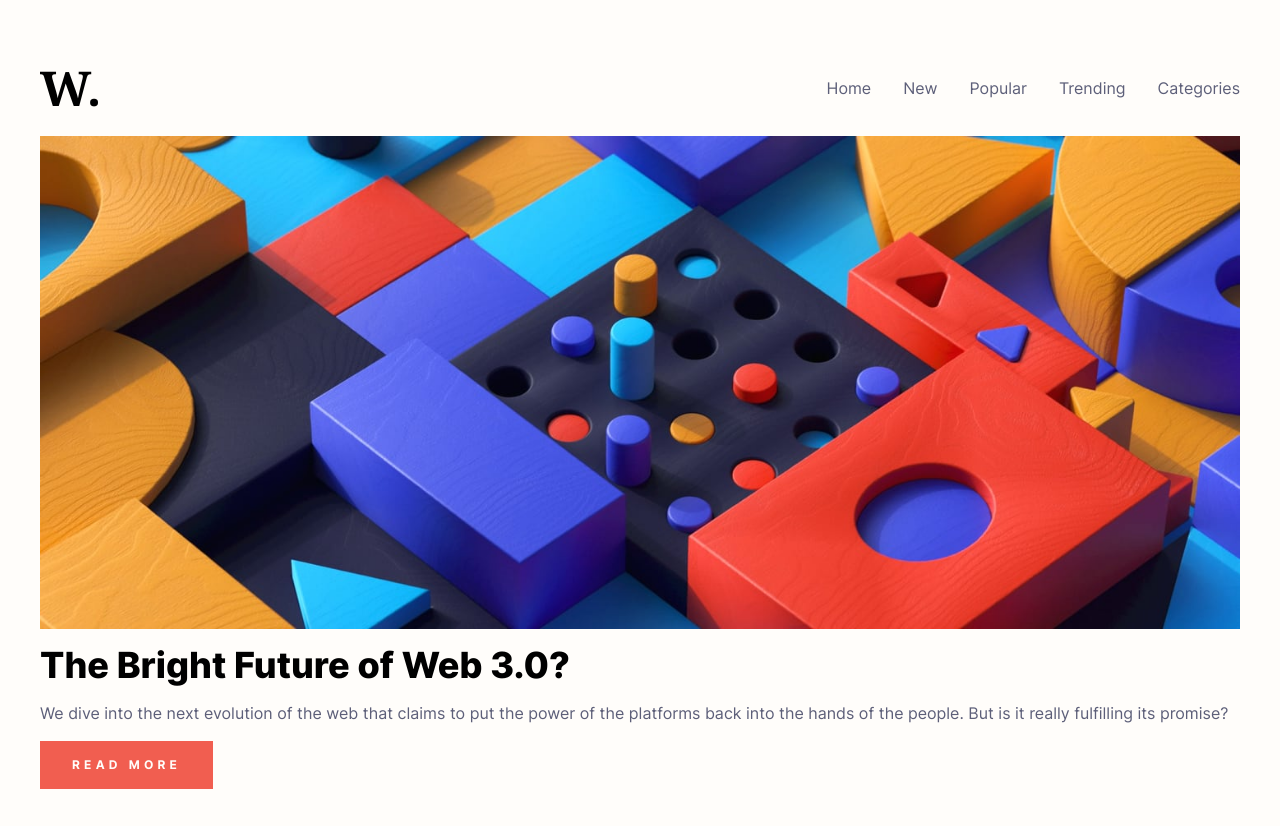
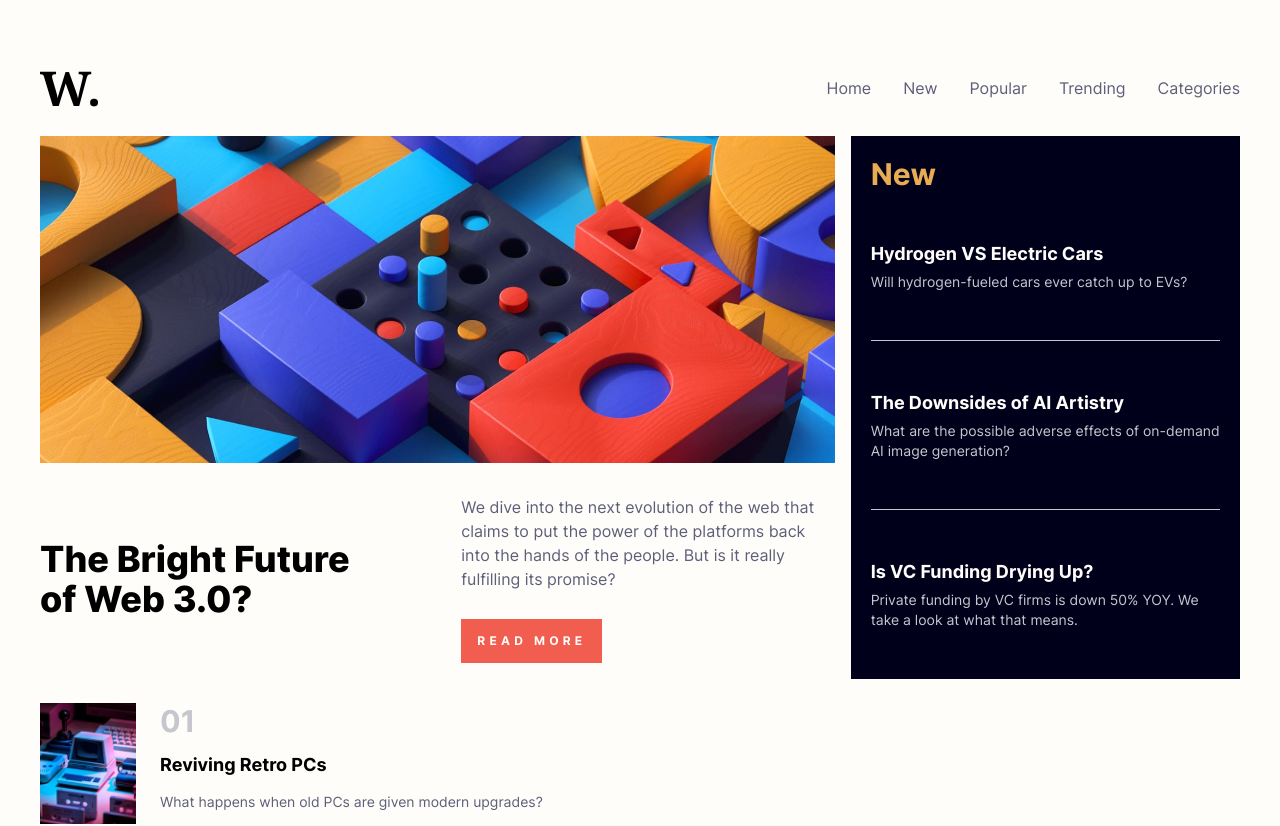
Before and after one commit to ryangholland/news-homepage, a React (Vite) app: page / in a window 1280 px wide. Shown: the top 826 px of the page. Built offline with nearby package versions, Linux system fonts and the light colour scheme.

Commit message:
Style hero grid

```diff
--- a/src/App.jsx
+++ b/src/App.jsx
@@ -3,29 +3,35 @@ import Navbar from "./Navbar";
 
 function App() {
   return (
-    <main className="bg-offWhite p-6 xl:max-w-[1280px] sm:py-16 sm:px-10">
+    <main className="bg-offWhite p-6 xl:max-w-[1280px] md:py-16 md:px-10">
       <section className="flex items-center justify-between ">
         <h1 className="text-5xl font-bold font-serif">W.</h1>
         <Navbar />
       </section>
 
-      <section className="my-6 grid gap-4">
-        <img src="/image-web-3-mobile.jpg" alt="" className="sm:hidden" />
-        <img src="/image-web-3-desktop.jpg" alt="" className="hidden sm:block" />
+      <section className="flex flex-col my-6 md:grid gap-4 md:grid-cols-3 md:grid-rows-[1fr_200px]">
+        <img src="/image-web-3-mobile.jpg" alt="" className="md:hidden" />
+        <img
+          src="/image-web-3-desktop.jpg"
+          alt=""
+          className="hidden md:block md:col-span-2 self-stretch"
+        />
 
-        <h1 className="text-4xl font-extrabold">
+        <h1 className="text-4xl font-extrabold md:col-start-1 self-center w-4/5">
           The Bright Future of Web 3.0?
         </h1>
+        <div className="grid gap-4 lg:p-4">
           <p className="text-darkGrayishBlue">
             We dive into the next evolution of the web that claims to put the
             power of the platforms back into the hands of the people. But is it
             really fulfilling its promise?
           </p>
-        <button className="bg-softRed text-offWhite font-bold justify-self-start py-4 px-8 uppercase tracking-[.35em] text-xs">
+          <button className="bg-softRed text-offWhite font-bold justify-self-start py-4 px-8 uppercase tracking-[.35em] text-xs md:py-2 md:px-4">
             Read more
           </button>
+        </div>
 
-        <div className="bg-veryDarkBlue text-offWhite p-5 my-6 grid gap-5">
+        <div className="bg-veryDarkBlue text-offWhite p-5 my-6 grid gap-5 col-start-3 row-start-1 row-span-2 md:m-0">
           <h2 className="font-bold text-softOrange text-3xl">New</h2>
           <div>
             <h3 className="font-bold text-lg mb-1">
--- a/src/Navbar.jsx
+++ b/src/Navbar.jsx
@@ -1,8 +1,8 @@
 function Navbar() {
   return (
     <div>
-      <img src="/icon-menu.svg" alt="Menu" className="sm:hidden"/>
-      <nav className="text-darkGrayishBlue hidden sm:block">
+      <img src="/icon-menu.svg" alt="Menu" className="md:hidden"/>
+      <nav className="text-darkGrayishBlue hidden md:block">
         <ul className="flex gap-8">
           <li>
             <a href="#">Home</a>
```
Lines whose indentation alone changed are shown as unchanged.
